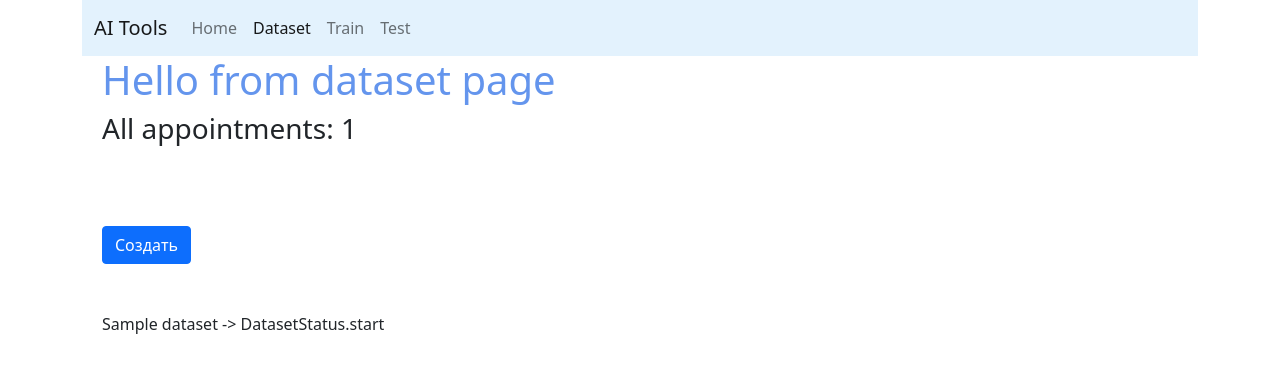
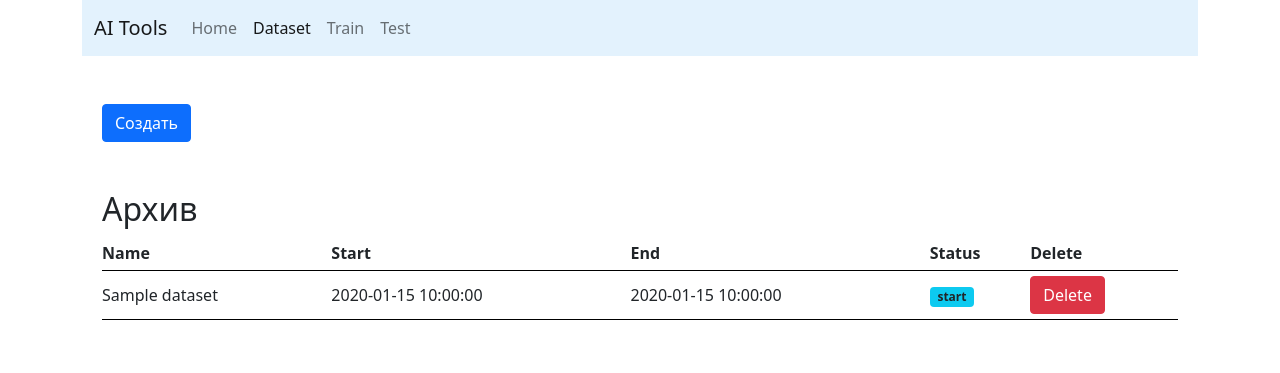
Before and after one commit to Zwergpro/graduate-work, a Flask app: page /dataset/ in a window 1280 px wide. Shown: the top 373 px of the page. Run offline with Flask 2, Linux system fonts and the light colour scheme; tables that the repository leaves empty hold one stand-in row (values such as "Sample post"); data that the repository does not hold is empty; parts of the project's set-up code (start-up, migrations or seed data) failed here and were passed over.

Commit message:
add dataset archive

```diff
--- a/app/templates/dataset/main_dataset.html
+++ b/app/templates/dataset/main_dataset.html
@@ -3,10 +3,7 @@
 {% block dataset_nav_el %}active{% endblock %}
 
 {% block content %}
-    <h1>Hello from dataset page</h1>
-    <h3>All appointments: {{ appt_count }}</h3>
-    <br><br>
-
+    <br>
     {% if active_dataset %}
         <div class="">
             {{ active_dataset.name }} -> {{ active_dataset.status }} <br>
@@ -40,15 +37,39 @@
     </div>
 
     <br><br>
-    {% for dataset in datasets %}
-        {{ dataset.name }} -> {{ dataset.status }} <br>
 
-        {% if dataset.status == dataset.status.fail %}
-            <div class="error">
-                {{ dataset.error | safe }}
-            </div>
-        {% endif %}
-    {% endfor %}
+    <h2>Архив</h2>
+    <table>
+        <tr>
+            <th>Name</th>
+            <th>Start</th>
+            <th>End</th>
+            <th>Status</th>
+            <th>Delete</th>
+        </tr>
+        {% for dataset in datasets %}
+            <tr>
+                <td><span  title="{{ dataset.path }}">{{ dataset.name }}</span></td>
+                <td>{{ dataset.dt_start }}</td>
+                <td>{{ dataset.dt_end }}</td>
+                <td>
+                    {% if dataset.status == dataset.status.end %}
+                        <span class="badge bg-success">{{ dataset.status.name }}</span>
+                    {% elif dataset.status == dataset.status.fail %}
+                        <span class="badge bg-danger" title="{{ dataset.error }}">{{ dataset.status.name }}</span>
+                    {% else %}
+                        <span class="badge bg-info text-dark">{{ dataset.status.name }}</span>
+                    {% endif %}
+                </td>
+                <td>
+                    <form action="{{ url_for('dataset.delete') }}" method="post">
+                        <input type="hidden" name="dataset_id" value="{{ dataset.id }}">
+                        <button type="submit" class="btn btn-danger">Delete</button>
+                    </form>
+                </td>
+            </tr>
+        {% endfor %}
+    </table>
 {% endblock %}
 
 <script>
--- a/app/views/dataset.py
+++ b/app/views/dataset.py
@@ -2,6 +2,7 @@ import datetime
 import os
 import time
 import traceback
+from contextlib import suppress
 
 from flask import Blueprint, render_template, current_app, url_for, redirect, abort, jsonify, request
 from sqlalchemy import desc
@@ -36,6 +37,18 @@ def main():
         datasets=datasets,
         active_dataset=active_dataset,
     )
+
+
+@bp.route('/delete/', methods=('POST',))
+def delete():
+    train_model = Dataset.query.get_or_404(ident=request.form.get('dataset_id', default=0))
+    with suppress(FileNotFoundError, PermissionError):
+        os.remove(train_model.path, dir_fd=True)
+
+    local_session = db.session.object_session(train_model)
+    local_session.delete(train_model)
+    local_session.commit()
+    return redirect(url_for('dataset.main'))
 
 
 @bp.route('/stat/', methods=('GET',))
```
